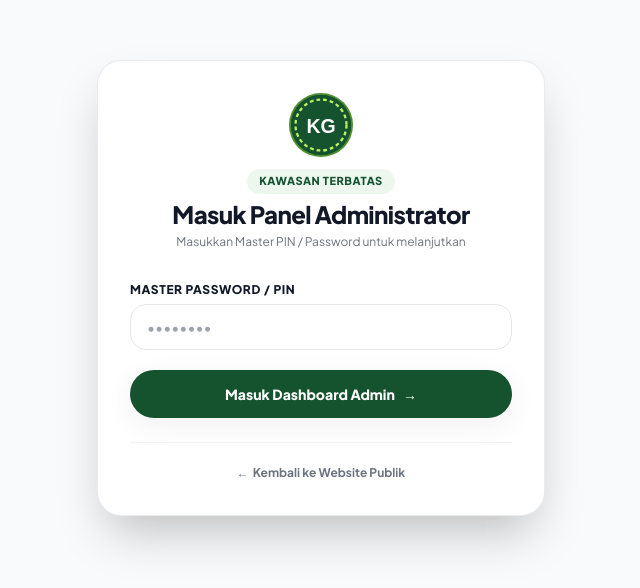
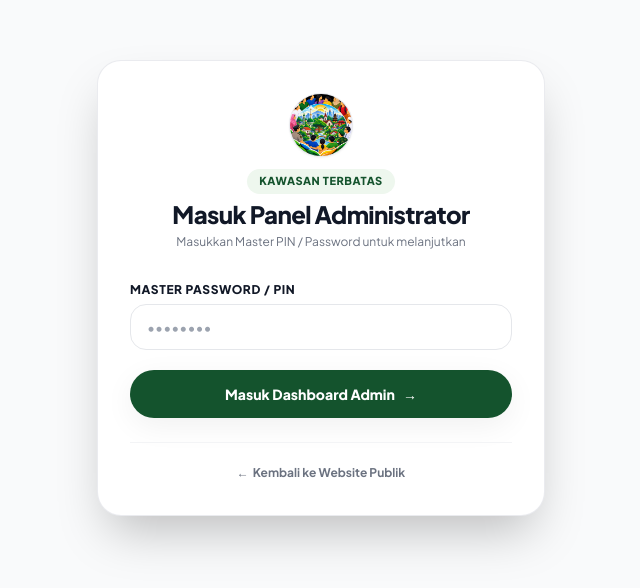
Before and after one commit to adminwebsitegendeng-afk/website-desa-gendeng, a Next.js app: page /admin/login in a window 1280 px wide. Shown: the part 112-700 px from the top of the page, without its empty margins (319-959 px from the left). Built offline with nearby package versions, Linux system fonts and the light colour scheme; no server answers.

Commit message:
feat: use custom uploaded logo

```diff
--- a/components/Logo.tsx
+++ b/components/Logo.tsx
@@ -1,28 +1,20 @@
+import Image from "next/image";
+
 export default function Logo({ className = "w-10 h-10" }: { className?: string }) {
   return (
     <div
-      className={`${className} rounded-full bg-primary flex items-center justify-center border-2 border-accent/40 shadow-sm flex-shrink-0`}
+      className={`${className} rounded-full overflow-hidden flex items-center justify-center border border-gray-200/80 shadow-sm flex-shrink-0 bg-white`}
     >
-      <svg
-        viewBox="0 0 40 40"
-        fill="none"
-        xmlns="http://www.w3.org/2000/svg"
-        className="w-full h-full"
-      >
-        <circle cx="20" cy="20" r="20" fill="#14532d" />
-        <circle cx="20" cy="20" r="17" fill="none" stroke="#bef264" strokeWidth="1.5" strokeDasharray="2.5 2" />
-        <text
-          x="20"
-          y="25"
-          textAnchor="middle"
-          fill="white"
-          fontSize="13"
-          fontWeight="800"
-          fontFamily="sans-serif"
-        >
-          KG
-        </text>
-      </svg>
+      <div className="relative w-full h-full">
+        <Image
+          src="/images/logo-kampung.jpg"
+          alt="Logo Kampung Gendeng"
+          fill
+          priority
+          sizes="(max-width: 768px) 48px, 64px"
+          className="object-cover scale-105"
+        />
+      </div>
     </div>
   );
 }
```
Also changed, not shown: public/images/logo-kampung.jpg (added).
